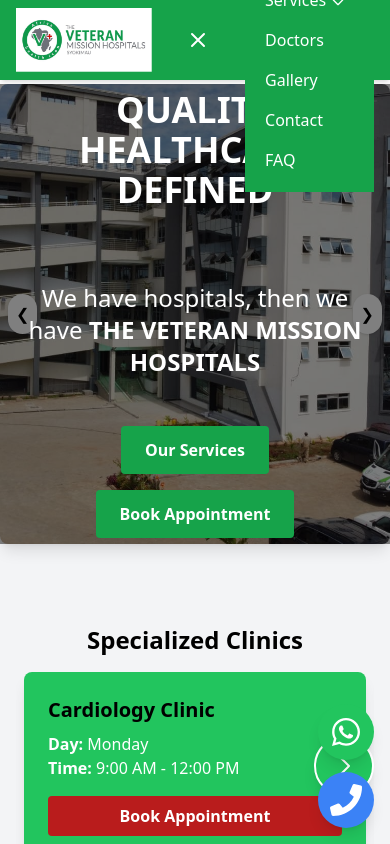
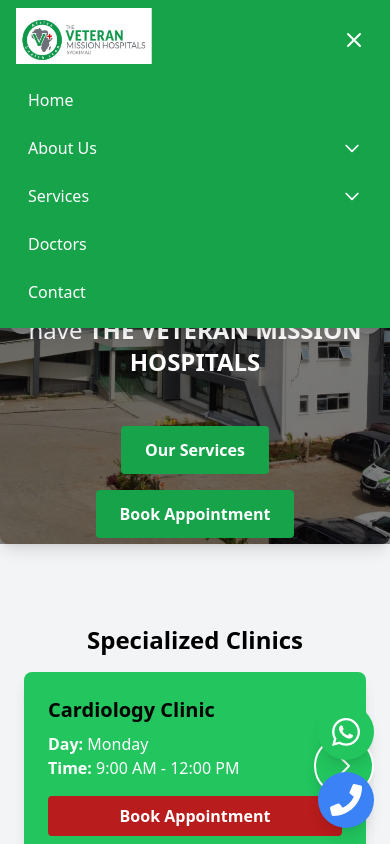
Before and after one commit to NobertSwaka/The-Veteran-Mission-Hospital-Website, a React (Vite) app: page / in a window 390 px wide. Both pictures are taken after a click on the button 354 px from the left and 40 px from the top of the page. Shown: the top 844 px of the page. Built offline with nearby package versions, Linux system fonts and the light colour scheme.

Commit message:
done modifying the mobile devices menu bar responsivenes

```diff
--- a/src/Components/Header.jsx
+++ b/src/Components/Header.jsx
@@ -9,6 +9,9 @@
   const [headerVisible, setHeaderVisible] = useState(true);
   const [lastScrollY, setLastScrollY] = useState(0);
 
+  const toggleDropdown = (dropdownSetter) => {
+    dropdownSetter((prevState) => !prevState);
+  };
   // Handle header visibility on scroll
   const handleScroll = () => {
     if (window.scrollY > lastScrollY) {
@@ -230,17 +233,15 @@
         </nav>
 
 {/* Mobile Menu Button */}
-<div className="flex items-center md:hidden">
+<div className="md:hidden">
           <button
             onClick={() => setIsMenuOpen(!isMenuOpen)}
-    className="p-2 rounded-md text-white hover:bg-blue-700"
-    aria-controls="mobile-menu"
-    aria-expanded={isMenuOpen}
+            className="text-white focus:outline-none hover:bg-green-700 p-2 rounded-md"
           >
             {isMenuOpen ? (
               <svg
+                xmlns="http://www.w3.org/2000/svg"
                 className="h-6 w-6"
-        xmlns="http://www.w3.org/2000/svg"
                 fill="none"
                 viewBox="0 0 24 24"
                 stroke="currentColor"
@@ -254,8 +255,8 @@
               </svg>
             ) : (
               <svg
+                xmlns="http://www.w3.org/2000/svg"
                 className="h-6 w-6"
-        xmlns="http://www.w3.org/2000/svg"
                 fill="none"
                 viewBox="0 0 24 24"
                 stroke="currentColor"
@@ -273,24 +274,25 @@
 
         {/* Mobile Menu */}
         {isMenuOpen && (
-  <div className="md:hidden bg-green-600 text-white px-2 py-3">
+          <div className="md:hidden absolute top-16 left-0 w-full bg-green-600 shadow-lg">
+            <nav className="px-4 py-4 space-y-2">
               <Link
                 to="/"
-      className="block px-3 py-2 rounded-md text-base font-medium hover:bg-red-700"
+                className="block px-3 py-2 rounded-md text-base font-medium hover:bg-green-700"
               >
                 Home
               </Link>
 
               {/* About Us Dropdown */}
-    <div className="relative">
+              <div>
                 <button
-        className="block px-3 py-2 rounded-md text-base font-medium hover:bg-red-700 w-full text-left"
-        onClick={() => setIsAboutDropdownOpen(!isAboutDropdownOpen)}
+                  onClick={() => toggleDropdown(setIsAboutDropdownOpen)}
+                  className="w-full flex justify-between items-center px-3 py-2 rounded-md text-base font-medium hover:bg-green-700"
                 >
                   About Us
                   <svg
-          className="ml-1 h-4 w-4 inline"
                     xmlns="http://www.w3.org/2000/svg"
+                    className="h-5 w-5"
                     fill="none"
                     viewBox="0 0 24 24"
                     stroke="currentColor"
@@ -303,16 +305,24 @@
                     />
                   </svg>
                 </button>
-
                 {isAboutDropdownOpen && (
-        <div className="bg-white text-black rounded-md shadow-lg">
-          <Link to="/AboutPage" className="block px-4 py-2 hover:bg-red-800 hover:text-white">
+                  <div className="bg-white text-black rounded-md shadow-md mt-2">
+                    <Link
+                      to="/AboutPage"
+                      className="block px-4 py-2 hover:bg-green-700 hover:text-white"
+                    >
                       Get to Know Us
                     </Link>
-          <Link to="/OurTeam" className="block px-4 py-2 hover:bg-red-800 hover:text-white">
+                    <Link
+                      to="/OurTeam"
+                      className="block px-4 py-2 hover:bg-green-700 hover:text-white"
+                    >
                       Our Team
                     </Link>
-          <Link to="/Testimonials" className="block px-4 py-2 hover:bg-red-800 hover:text-white">
+                    <Link
+                      to="/Testimonials"
+                      className="block px-4 py-2 hover:bg-green-700 hover:text-white"
+                    >
                       Testimonials
                     </Link>
                   </div>
@@ -320,15 +330,15 @@
               </div>
 
               {/* Services Dropdown */}
-    <div className="relative">
+              <div>
                 <button
-        className="block px-3 py-2 rounded-md text-base font-medium hover:bg-red-700 w-full text-left"
-        onClick={() => setIsServicesDropdownOpen(!isServicesDropdownOpen)}
+                  onClick={() => toggleDropdown(setIsServicesDropdownOpen)}
+                  className="w-full flex justify-between items-center px-3 py-2 rounded-md text-base font-medium hover:bg-green-700"
                 >
                   Services
                   <svg
-          className="ml-1 h-4 w-4 inline"
                     xmlns="http://www.w3.org/2000/svg"
+                    className="h-5 w-5"
                     fill="none"
                     viewBox="0 0 24 24"
                     stroke="currentColor"
@@ -341,32 +351,31 @@
                     />
                   </svg>
                 </button>
-
                 {isServicesDropdownOpen && (
-        <div className="bg-white text-black rounded-md shadow-lg">
-          <Link to="/EmergencyCare" className="block px-4 py-2 hover:bg-red-800 hover:text-white">
+                  <div className="bg-white text-black rounded-md shadow-md mt-2">
+                    <Link
+                      to="/EmergencyCare"
+                      className="block px-4 py-2 hover:bg-green-700 hover:text-white"
+                    >
                       Emergency Care
                     </Link>
-          <Link to="/CardiologyClinic" className="block px-4 py-2 hover:bg-red-800 hover:text-white">
+                    <Link
+                      to="/CardiologyClinic"
+                      className="block px-4 py-2 hover:bg-green-700 hover:text-white"
+                    >
                       Cardiology
                     </Link>
-          <Link to="/PaediatricClinic" className="block px-4 py-2 hover:bg-red-800 hover:text-white">
+                    <Link
+                      to="/PaediatricClinic"
+                      className="block px-4 py-2 hover:bg-green-700 hover:text-white"
+                    >
                       Pediatrics
                     </Link>
-          <Link to="/GynaecologyClinic" className="block px-4 py-2 hover:bg-red-800 hover:text-white">
-            Gynaecology
-          </Link>
-          <Link to="/services/orthopedic" className="block px-4 py-2 hover:bg-red-800 hover:text-white">
-            Orthopedic
-          </Link>
-          <Link to="/DentalClinic" className="block px-4 py-2 hover:bg-red-800 hover:text-white">
+                    <Link
+                      to="/DentalClinic"
+                      className="block px-4 py-2 hover:bg-green-700 hover:text-white"
+                    >
                       Dental Clinic
-          </Link>
-          <Link
-            to="/SpecializedClinicsTimetable"
-            className="block px-4 py-2 hover:bg-red-800 hover:text-white"
-          >
-            Specialized Clinics Timetable
                     </Link>
                   </div>
                 )}
@@ -374,31 +383,17 @@
 
               <Link
                 to="/doctors"
-      className="block px-3 py-2 rounded-md text-base font-medium hover:bg-red-700"
+                className="block px-3 py-2 rounded-md text-base font-medium hover:bg-green-700"
               >
                 Doctors
               </Link>
-
-    <Link
-      to="/gallery"
-      className="block px-3 py-2 rounded-md text-base font-medium hover:bg-red-700"
-    >
-      Gallery
-    </Link>
-
               <Link
                 to="/ContactUs"
-      className="block px-3 py-2 rounded-md text-base font-medium hover:bg-red-700"
+                className="block px-3 py-2 rounded-md text-base font-medium hover:bg-green-700"
               >
                 Contact
               </Link>
-
-    <Link
-      to="/FAQ"
-      className="block px-3 py-2 rounded-md text-base font-medium hover:bg-red-700"
-    >
-      FAQ
-    </Link>
+            </nav>
           </div>
         )}
 
```
Lines whose indentation alone changed are shown as unchanged.
